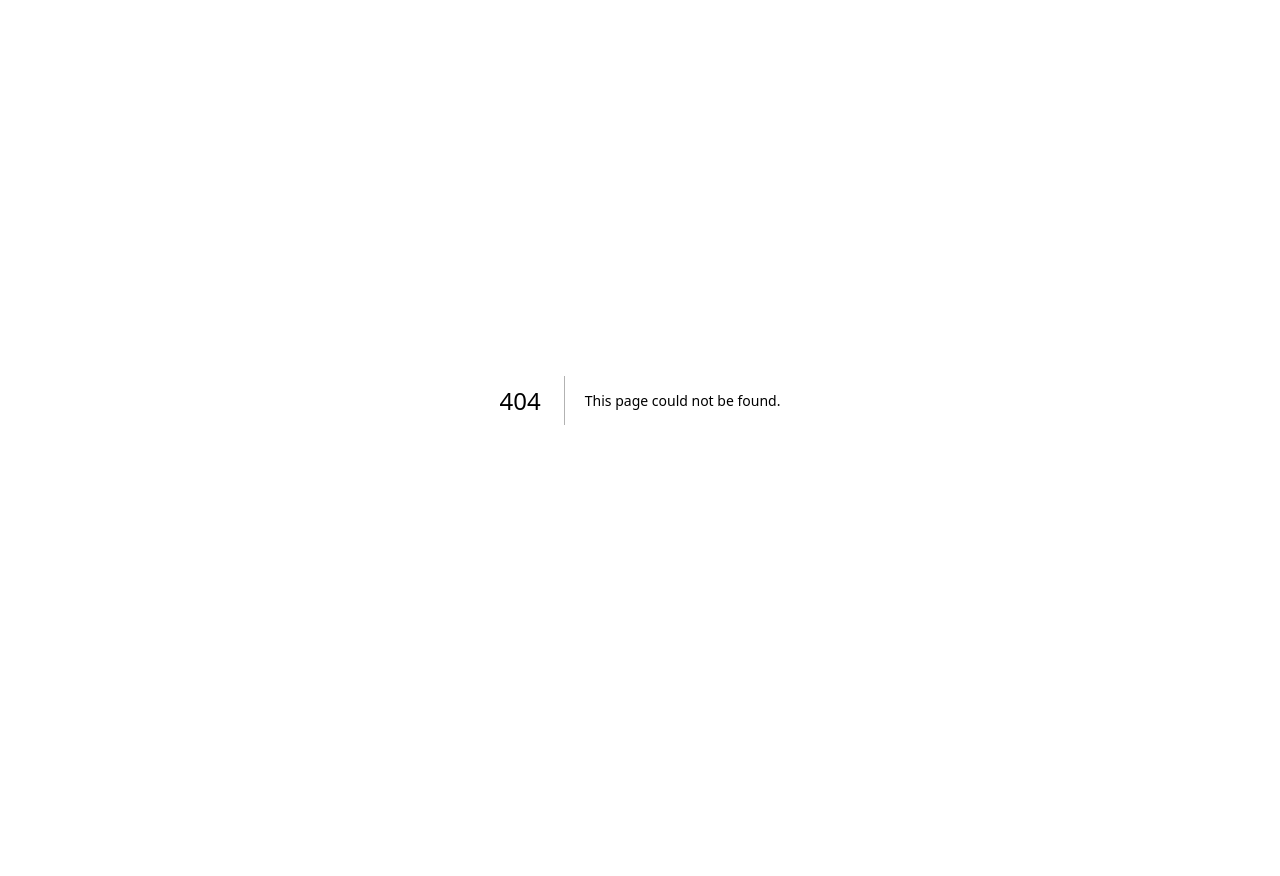
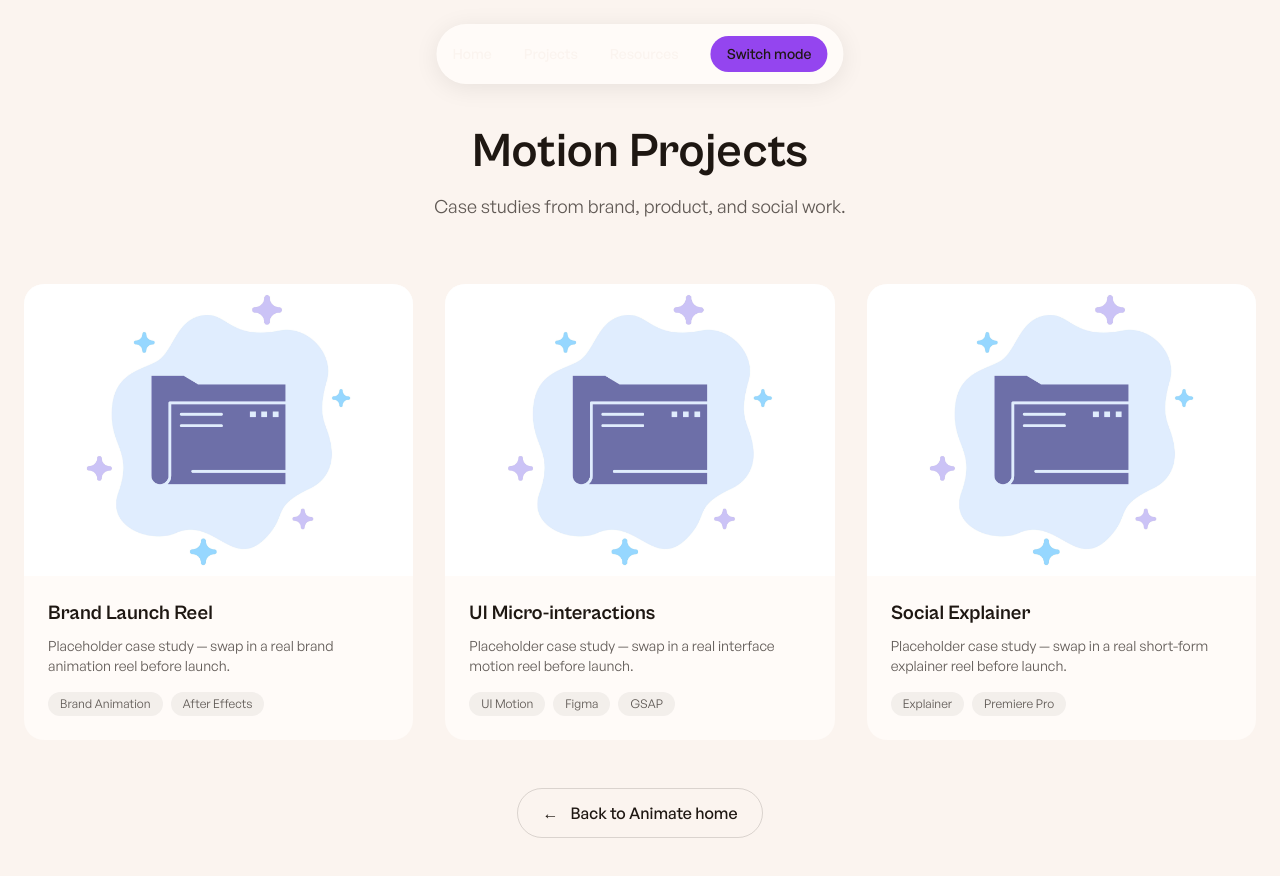
Before and after one commit to OkataMiracleDev/my_portfolio, a Next.js app: page /animate/projects in a window 1280 px wide. Before the commit this address had no page. Shown: the top 876 px of the page. Before the commit the page ends 800 px from the top, so only its background shows below. Built offline with nearby package versions, Linux system fonts and the light colour scheme.

Commit message:
feat: add /animate/projects grid

```diff
--- /dev/null
+++ b/app/animate/projects/page.tsx
@@ -0,0 +1,40 @@
+import type { Metadata } from "next";
+import Link from "next/link";
+import ProjectCard from "@/components/Shared/ProjectCard";
+import { motionProjectsData } from "@/data/motion-projects";
+
+export const metadata: Metadata = {
+  title: "Motion Projects | Okata Miracle",
+  description: "Motion design case studies — brand animation, UI micro-interactions, and short-form video.",
+};
+
+export default function AnimateProjectsPage() {
+  return (
+    <div className="min-h-screen px-6 pb-20 pt-32">
+      <div className="max-w-7xl mx-auto">
+        <div className="mb-16 text-center">
+          <h1 className="font-[family-name:var(--font-cabinet-grotesk)] text-4xl md:text-5xl font-bold text-ink">
+            Motion Projects
+          </h1>
+          <p className="mt-4 text-lg text-ink/70">Case studies from brand, product, and social work.</p>
+        </div>
+
+        <div className="grid grid-cols-1 gap-8 md:grid-cols-2 lg:grid-cols-3 mb-12">
+          {motionProjectsData.map((project) => (
+            <ProjectCard key={project.id} accent="animate" project={project} />
+          ))}
+        </div>
+
+        <div className="flex justify-center">
+          <Link
+            href="/animate"
+            className="group inline-flex items-center gap-3 rounded-pill border border-ink/15 px-6 py-3 font-medium text-ink transition-colors duration-200 ease-out hover:bg-ink/5"
+          >
+            <span>←</span>
+            <span>Back to Animate home</span>
+          </Link>
+        </div>
+      </div>
+    </div>
+  );
+}
```
